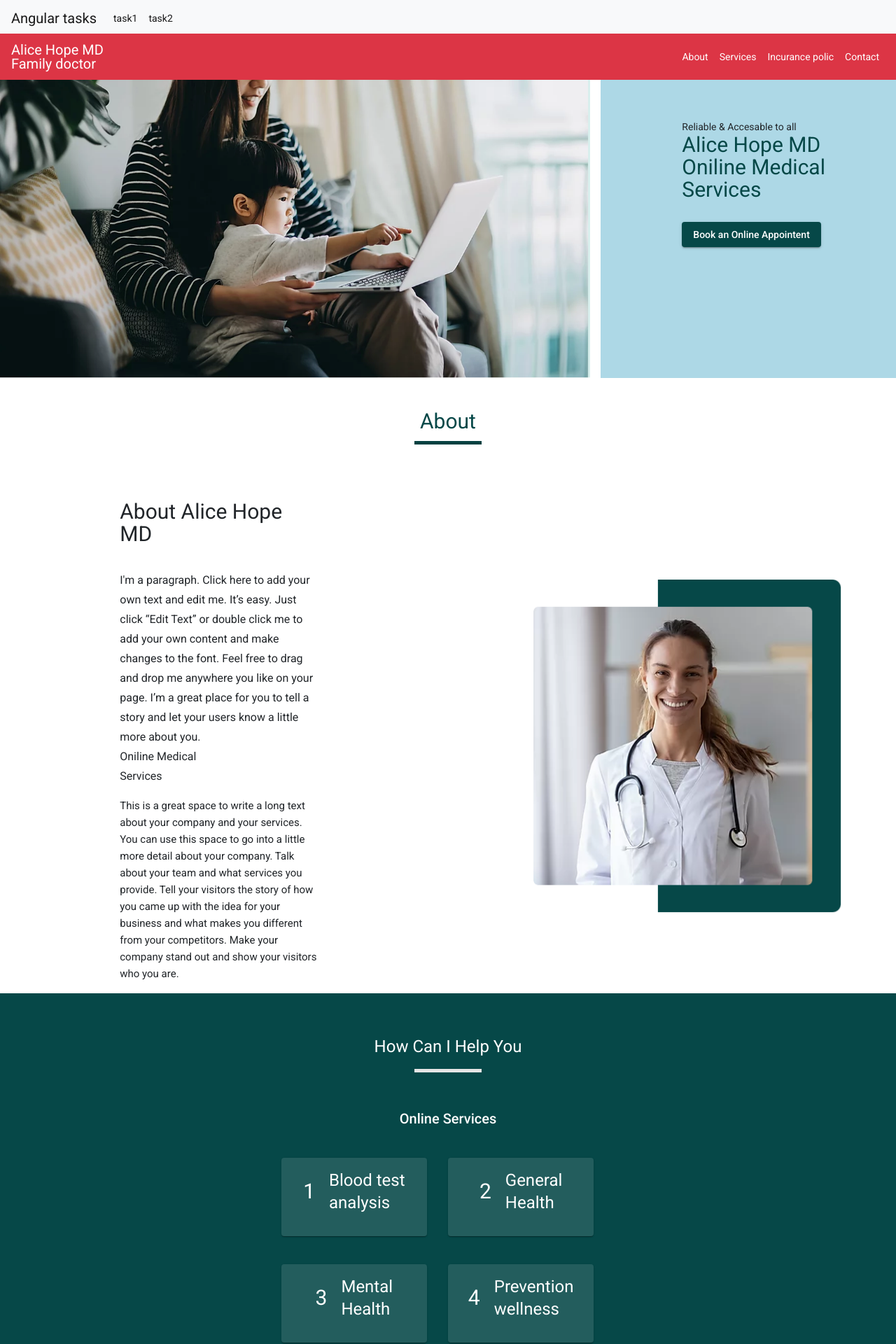
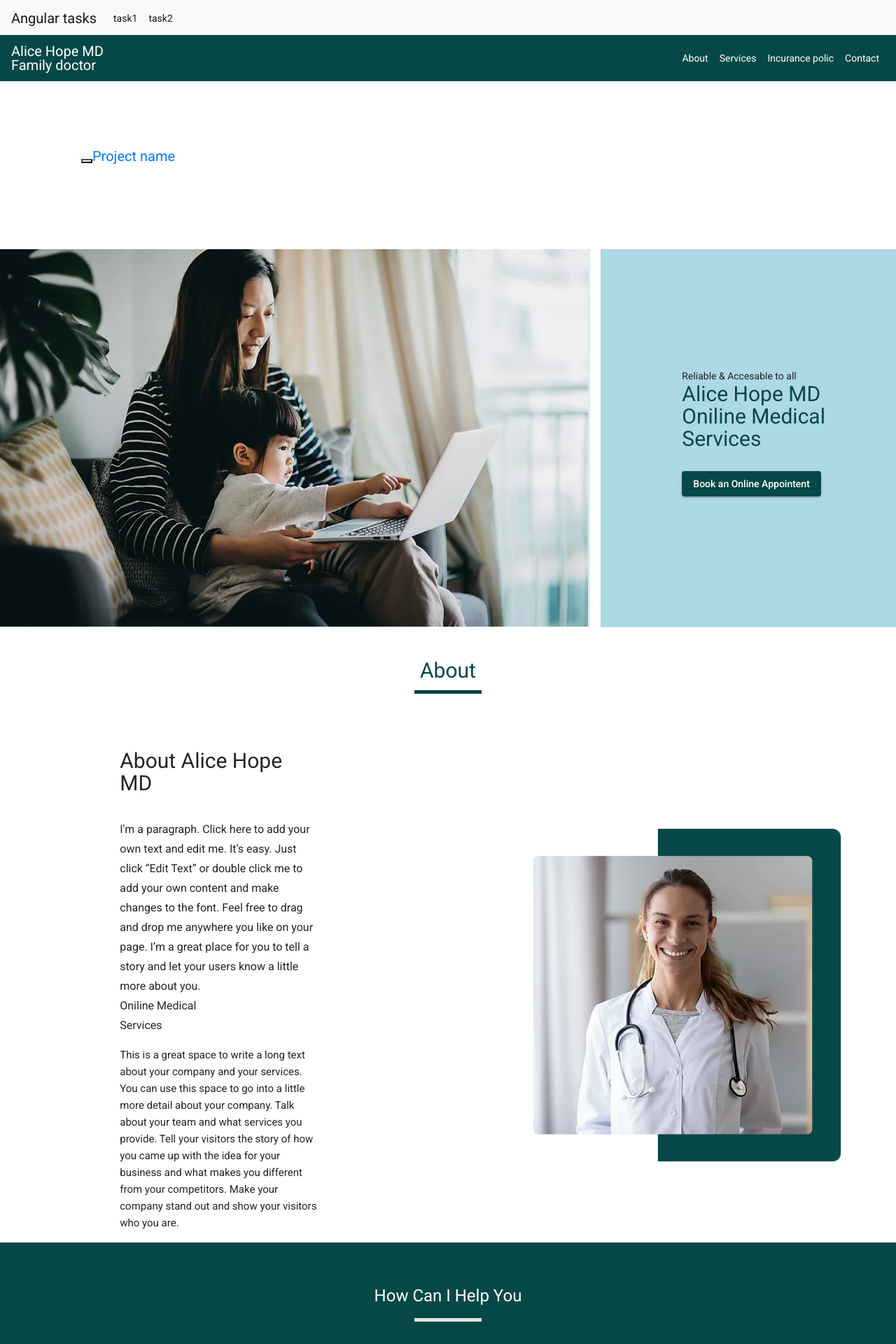
Before and after one commit to vinaymamunuri/angularTasks, an Angular app: page /task2 in a window 1280 px wide. Shown: the top 1920 px of the page at 70% size. Built offline with nearby package versions, Linux system fonts and the light colour scheme.

Commit message:
changed code in screen conversion task

```diff
--- a/src/app/task2/task2.component.html
+++ b/src/app/task2/task2.component.html
@@ -5,14 +5,14 @@
       </ul>
     </div> -->
     <div>
-      <nav class="navbar navbar-expand-lg navbar-dark navbar fixed-top bg-danger my-5" >
+      <nav class="navbar navbar-expand-lg navbar-dark navbar fixed-top"  style="background-color: #064848; margin-top: 50px;">
 
         <div>
           <a class="navbar-brand" style="color: white;">Alice Hope MD <br>
             Family doctor</a>
         </div>
         <div class="ml-auto">
-          <button class="navbar-toggler" type="button" data-toggle="collapse" data-target="#navbarSupportedContent" aria-controls="navbarSupportedContent" aria-expanded="false" aria-label="Toggle navigation">
+          <button class="navbar-toggler" type="button" data-toggle="collapse" data-target="#navbarSupportedContent">
             <span class="navbar-toggler-icon"></span>
           </button>
 
@@ -31,7 +31,6 @@
                 <a class="nav-link" routerLink='/task2' style="color: white;">Contact</a>
               </li>
             </ul>
-
           </div>
         </div>
 
@@ -40,7 +39,36 @@
 
 
 
+      <div class="navbar-wrapper" style="margin-top: 200px;">
+        <div class="container">
 
+          <nav class="navbar navbar-inverse navbar-static-top">
+            <div class="container">
+              <div class="navbar-header">
+                <button type="button" class="navbar-toggle collapsed" data-toggle="collapse" data-target="#navbar" aria-expanded="false" aria-controls="navbar">
+                  <span class="sr-only">Toggle navigation</span>
+                  <span class="icon-bar"></span>
+                  <span class="icon-bar"></span>
+                  <span class="icon-bar"></span>
+                </button>
+                <a class="navbar-brand" href="#">Project name</a>
+              </div>
+              <div id="navbar" class="navbar-collapse collapse">
+                <ul class="nav navbar-nav">
+                      <li><a href="">Page 1</a>
+                      </li>
+                      <li><a href="">Page 2</a>
+                      </li>
+                      <li><a href="">Page 3</a>
+                      </li>
+
+                </ul>
+              </div>
+            </div>
+          </nav>
+
+        </div>
+      </div>
     <!-- <mat-toolbar style="background-color: #064848 ;" class="navbar ">
        <div style="color: white; font-size: 16px;">
        Alice Hope MD <br>
@@ -87,7 +115,7 @@
             </h4>
     </mat-grid-tile>
       </mat-grid-list> -->
-      <div class="row">
+      <div class="row" style="margin-top: 110px;">
           <div class="col-md-8">
           <img src="assets/Screenshot 2020-06-23 at 2.38.43 PM.png" style="width: 100% ; object-fit: cover;" >
         </div>
@@ -146,20 +174,20 @@
                   <h2   style="color: white; text-align: center; margin-top: 50px;">Online Services</h2>
 
               <div class="col-sm-12 row" style="justify-content: center; align-items: center; margin-top: 40px;">
-              <mat-card class="col-sm-2" style="background-color: #235d5d; width: 100%;">
+              <mat-card class="col-sm-2" style="background-color: #235d5d; width: 100%; height: auto;">
                 <div class="row" style="color: white;  display: flex;
                 justify-content: center;
                 align-items: center">
                   <h1 style="font-size: 30px;">1</h1>
-                  <h1 style="margin-left: 20px; font-size: 18x;">Blood test <br> analysis</h1>
+                  <h1 style="padding-left: 20px; font-size: 18x;">Blood test <br> analysis</h1>
                 </div>
 
 
               </mat-card>
-              <mat-card class="col-sm-2" style="margin-left: 30px; background-color: #235d5d; width: 100%;">
+              <mat-card class="col-sm-2" style="margin-left: 30px; background-color: #235d5d; width: 100%; height: auto;">
                 <div class="row" style="color: white; align-items: center; justify-content: center;">
                   <h1 style="font-size: 30px;">2</h1>
-                  <h1 style="margin-left: 20px; font-size: 18x;">General <br>Health</h1>
+                  <h1 style="padding-left: 20px; font-size: 18x;">General <br>Health</h1>
                 </div>
               </mat-card>
               </div>
--- a/src/app/tasks/tasks.component.html
+++ b/src/app/tasks/tasks.component.html
@@ -46,6 +46,8 @@
     <br/>
     {{this.productForm.value | json}}
   </div>
+<div class="container">
+
 
 <div style="margin-top: 30px;">
     // data binding and upload file code
@@ -110,3 +112,4 @@
    <div [ngStyle]="{ 'width.px':200 ,'background':'red','height.px':200}">
       ng style example
    </div>
+  </div>
```
